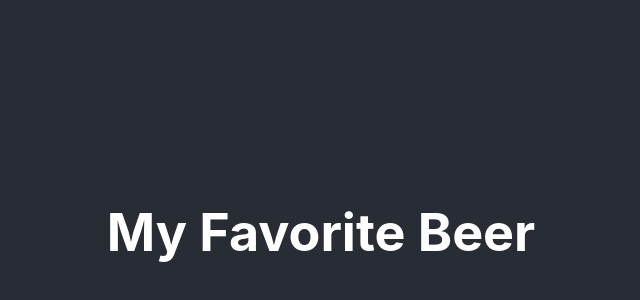
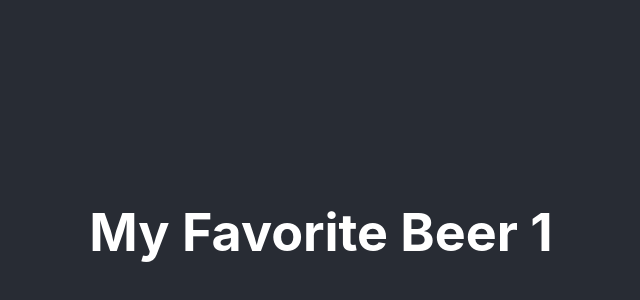
Before and after one commit to yusuf-kaleem/my-favorite-beer, a React (Create React App) app: page / in a window 1280 px wide. Shown: the part 168-468 px from the top of the page, without its empty margins (319-959 px from the left). Built offline with nearby package versions, Linux system fonts and the light colour scheme.

Commit message:
header change

```diff
--- a/src/App.tsx
+++ b/src/App.tsx
@@ -5,7 +5,7 @@ function App() {
   return (
     <div className="App">
       <header className="App-header">
-       <h1>My Favorite Beer</h1>
+       <h1>My Favorite Beer 1</h1>
       </header>
     </div>
   );
```
